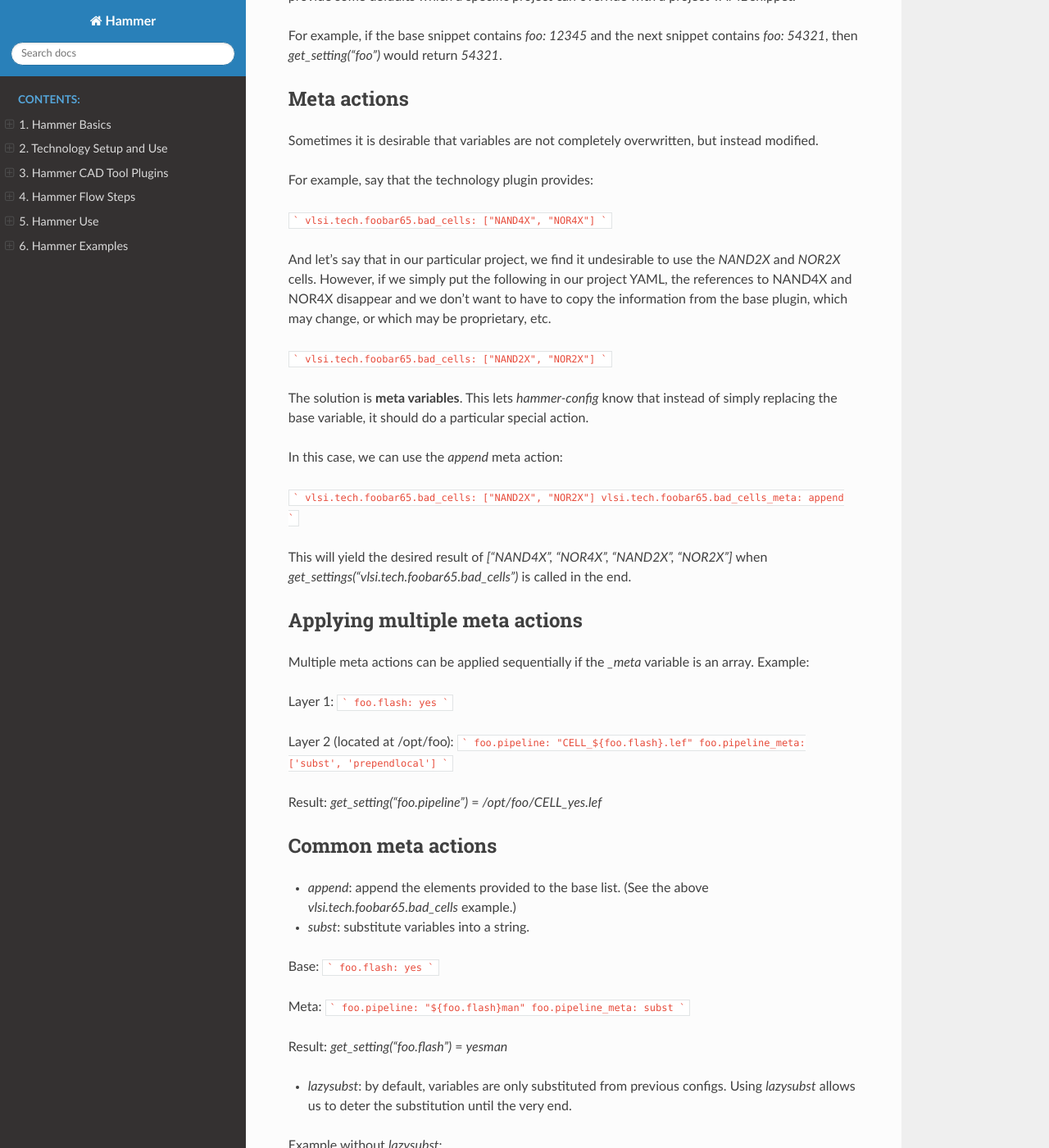
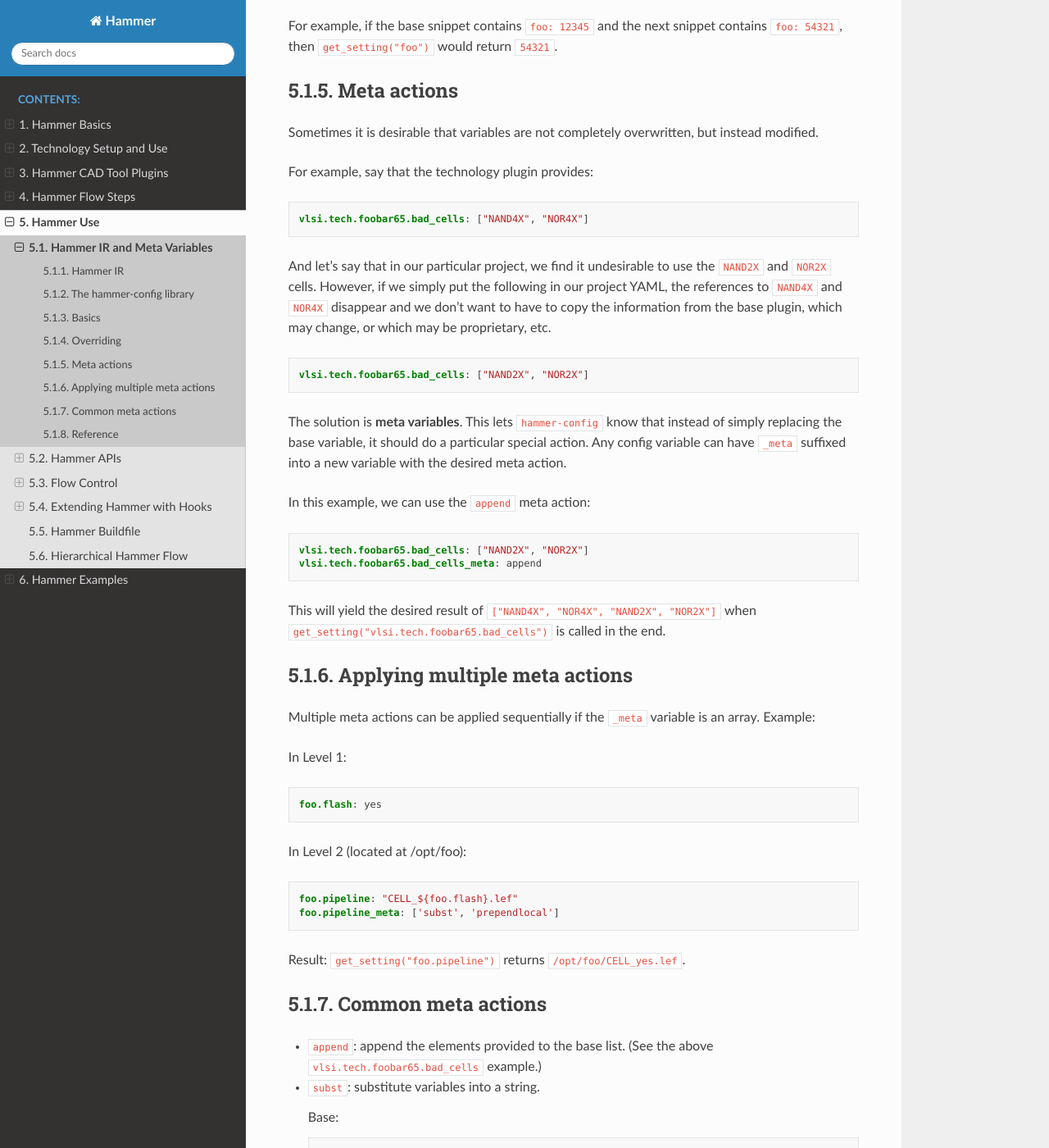
Before and after one commit to ucb-bar/hammer, a Sphinx documentation site: the page built from doc/Hammer-Use/Hammer-Config.rst, in a window 1280 px wide and 1400 px high, scrolled down 1084 px. Shown: the whole window at 82% size. Built offline with Sphinx 7.4.7 and the Read the Docs theme 2.0.0, drawn with Linux system fonts in a browser that asks for light colours; pages that are not in the unit, such as notebooks, are missing from menus; some of the changed text lies outside the part shown.

Commit message:
fix formatting, address my own comments

````diff
--- a/doc/Hammer-Basics/Hammer-Overview.rst
+++ b/doc/Hammer-Basics/Hammer-Overview.rst
@@ -25,6 +25,8 @@ Here is an example of a snippet that would be included in the user's input confi
         GND: "0 V"
 
 This demonstrates two different namespaces, ``vlsi.core`` and ``vlsi.inputs``, and then two different keys, ``technology`` and ``supplies``, which are set to the ``asap7`` technology and 0.7 Volts supply voltage, respectively.
+
+Further details about these keys and how they are manipulated is found in the :ref:`config` section.
 
 Tech Plugins
 -------------------------------
--- a/doc/Hammer-Use/Hammer-Config.rst
+++ b/doc/Hammer-Use/Hammer-Config.rst
@@ -1,7 +1,7 @@
 .. _config:
 
 Hammer IR and Meta Variables
-=======================================
+============================
 
 Hammer IR
 ---------
@@ -13,28 +13,28 @@ The hammer-config library
 
 The `hammer-config library <https://github.com/ucb-bar/hammer/tree/master/src/hammer_config>`_ is the part of Hammer responsible for parsing Hammer YAML/JSON configuration files into Hammer IR. Hammer IR is used for the standardization and interchange of data between the different parts of Hammer and Hammer plugins.
 
-There is a built-in order of precedence, which from lowest to highest: 1) Hammer default, 2) tool plugin, 3) tech plugin, 4) User's Hammer IR. In 4), subsequent JSON/YAML files specified with -p in the command line have higher precedence, and keys appearing later if duplicated in a file also take precedence.
+There is a built-in order of precedence, which from lowest to highest: 1) Hammer default, 2) tool plugin, 3) tech plugin, 4) User's Hammer IR. In 4), subsequent JSON/YAML files specified with ``-p`` in the command line have higher precedence, and keys appearing later if duplicated in a file also take precedence. In the examples below, "Level #" will be used to denote the level of precedence of the configuration snippet.
 
-`get_setting()` is available to all Hammer plugins (including technologies, tool steps, hooks).
+The ``get_setting()`` method is available to all Hammer technology/tool plugins and hooks (see :ref:`hooks`).
 
 Basics
 ------
 
-```
-foo:
-    bar:
-        adc: "yes"
-        dac: "no"
-```
+.. code-block:: yaml
 
-The basic idea of Hammer IR in YAML/JSON format is centered around a hierarchically nested tree of YAML/JSON dictionaries. For example, the above YAML snippet is translated to two variables which can be queried in code - `foo.bar.adc` would have `yes` and `foo.bar.dac` would have `no`.
+    foo:
+        bar:
+            adc: "yes"
+            dac: "no"
+
+The basic idea of Hammer IR in YAML/JSON format is centered around a hierarchically nested tree of YAML/JSON dictionaries. For example, the above YAML snippet is translated to two variables which can be queried in code - ``foo.bar.adc`` would have ``yes`` and ``foo.bar.dac`` would have ``no``.
 
 Overriding
 ----------
 
 Hammer IR snippets frequently "override" each other. For example, a technology plugin might provide some defaults which a specific project can override with a project YAML snippet.
 
-For example, if the base snippet contains `foo: 12345` and the next snippet contains `foo: 54321`, then `get_setting("foo")` would return `54321`.
+For example, if the base snippet contains ``foo: 12345`` and the next snippet contains ``foo: 54321``, then ``get_setting("foo")`` would return ``54321``.
 
 Meta actions
 --------------
@@ -43,163 +43,180 @@ Sometimes it is desirable that variables are not completely overwritten, but ins
 
 For example, say that the technology plugin provides:
 
-```
-vlsi.tech.foobar65.bad_cells: ["NAND4X", "NOR4X"]
-```
+.. code-block:: yaml
 
-And let's say that in our particular project, we find it undesirable to use the `NAND2X` and `NOR2X` cells. However, if we simply put the following in our project YAML, the references to NAND4X and NOR4X disappear and we don't want to have to copy the information from the base plugin, which may change, or which may be proprietary, etc.
+    vlsi.tech.foobar65.bad_cells: ["NAND4X", "NOR4X"]
 
-```
-vlsi.tech.foobar65.bad_cells: ["NAND2X", "NOR2X"]
-```
+And let's say that in our particular project, we find it undesirable to use the ``NAND2X`` and ``NOR2X`` cells. However, if we simply put the following in our project YAML, the references to ``NAND4X`` and ``NOR4X`` disappear and we don't want to have to copy the information from the base plugin, which may change, or which may be proprietary, etc.
 
-The solution is **meta variables**. This lets `hammer-config` know that instead of simply replacing the base variable, it should do a particular special action.
+.. code-block:: yaml
 
-In this case, we can use the `append` meta action:
+    vlsi.tech.foobar65.bad_cells: ["NAND2X", "NOR2X"]
 
-```
-vlsi.tech.foobar65.bad_cells: ["NAND2X", "NOR2X"]
-vlsi.tech.foobar65.bad_cells_meta: append
-```
+The solution is **meta variables**. This lets ``hammer-config`` know that instead of simply replacing the base variable, it should do a particular special action. Any config variable can have ``_meta`` suffixed into a new variable with the desired meta action.
 
-This will yield the desired result of `["NAND4X", "NOR4X", "NAND2X", "NOR2X"]` when `get_settings("vlsi.tech.foobar65.bad_cells")` is called in the end.
+In this example, we can use the ``append`` meta action:
+
+.. code-block:: yaml
+
+    vlsi.tech.foobar65.bad_cells: ["NAND2X", "NOR2X"]
+    vlsi.tech.foobar65.bad_cells_meta: append
+
+This will yield the desired result of ``["NAND4X", "NOR4X", "NAND2X", "NOR2X"]`` when ``get_setting("vlsi.tech.foobar65.bad_cells")`` is called in the end.
 
 Applying multiple meta actions
 ------------------------------
 
-Multiple meta actions can be applied sequentially if the `_meta` variable is an array. Example:
+Multiple meta actions can be applied sequentially if the ``_meta`` variable is an array. Example:
 
-Layer 1:
-```
-foo.flash: yes
-```
+In Level 1:
 
-Layer 2 (located at /opt/foo):
-```
-foo.pipeline: "CELL_${foo.flash}.lef"
-foo.pipeline_meta: ['subst', 'prependlocal']
-```
+.. code-block:: yaml
 
+    foo.flash: yes
 
-Result: `get_setting("foo.pipeline")` = `/opt/foo/CELL_yes.lef`
+In Level 2 (located at /opt/foo):
+
+.. code-block:: yaml
+
+    foo.pipeline: "CELL_${foo.flash}.lef"
+    foo.pipeline_meta: ['subst', 'prependlocal']
+
+Result: ``get_setting("foo.pipeline")`` returns ``/opt/foo/CELL_yes.lef``.
 
 Common meta actions
 -------------------
 
-* `append`: append the elements provided to the base list. (See the above `vlsi.tech.foobar65.bad_cells` example.)
-* `subst`: substitute variables into a string.
+* ``append``: append the elements provided to the base list. (See the above ``vlsi.tech.foobar65.bad_cells`` example.)
+* ``subst``: substitute variables into a string.
 
-Base:
-```
-foo.flash: yes
-```
+  Base:
 
-Meta:
-```
-foo.pipeline: "${foo.flash}man"
-foo.pipeline_meta: subst
-```
+  .. code-block:: yaml
 
-Result: `get_setting("foo.flash")` = `yesman`
+    foo.flash: yes
 
-* `lazysubst`: by default, variables are only substituted from previous configs. Using `lazysubst` allows us to deter the substitution until the very end.
+  Meta:
 
-Example without `lazysubst`:
+  .. code-block:: yaml
 
-Layer 1:
-```
-foo.flash: yes
-```
+    foo.pipeline: "${foo.flash}man"
+    foo.pipeline_meta: subst
 
-Layer 2:
-```
-foo.pipeline: "${foo.flash}man"
-foo.pipeline_meta: subst
-```
+  Result: ``get_setting("foo.flash")`` returns ``yesman``
 
-Layer 3:
-```
-foo.flash: no
-```
+* ``lazysubst``: by default, variables are only substituted from previous configs. Using ``lazysubst`` allows us to deter the substitution until the very end.
 
-Result: `get_setting("foo.flash")` = `yesman`
+  Example without ``lazysubst``:
 
-Example with `lazysubst`:
+  Level 1:
 
-Layer 1:
-```
-foo.flash: yes
-```
+  .. code-block:: yaml
 
-Layer 2:
-```
-foo.pipeline: "${foo.flash}man"
-foo.pipeline_meta: lazysubst
-```
+    foo.flash: yes
 
-Layer 3:
-```
-foo.flash: no
-```
+  Level 2:
 
-Result: `get_setting("foo.flash")` = `noman`
+  .. code-block:: yaml
 
-* `crossref` - directly reference another setting. Example:
+    foo.pipeline: "${foo.flash}man"
+    foo.pipeline_meta: subst
 
-Layer 1:
-```
-foo.flash: yes
-```
+  Level 3:
 
-Layer 2:
-```
-foo.mob: "foo.flash"
-foo.mob_meta: crossref
-```
+  .. code-block:: yaml
 
-Result: `get_setting("foo.mob")` = `yes`
+    foo.flash: no
 
-* `transclude` - transclude the given path. Example:
+  Result: ``get_setting("foo.flash")`` returns ``yesman``
 
-Layer 1:
-```
-foo.bar: "/opt/foo/myfile.txt"
-foo.bar_meta: transclude
-```
+  Example with ``lazysubst``:
 
-Result: `get_setting("foo.bar")` = `<contents of /opt/foo/myfile.txt>`
+  Level 1:
 
-* `prependlocal` - prepend the local path of this config file. Example:
+  .. code-block:: yaml
 
-Layer 1 (located at /opt/foo):
-```
-foo.bar: "myfile.txt"
-foo.bar_meta: prependlocal
-```
+    foo.flash: yes
 
-Result: `get_setting("foo.mob")` = `/opt/foo/myfile.txt`
+  Level 2:
 
-* `deepsubst` - like `subst` but descends into sub-elements. Example:
+  .. code-block:: yaml
 
-Layer 1:
-```
-foo.bar: "123"
-```
+    foo.pipeline: "${foo.flash}man"
+    foo.pipeline_meta: lazysubst
 
-Layer 2:
-```
-foo.bar:
-  baz: "${foo.bar}45"
-  quux: "32${foo.bar}"
-foo.bar_meta: deepsubst
-```
+  Level 3:
 
-Result: `get_setting("foo.bar.baz")` = `12345` and `get_setting("foo.bar.baz")` = `32123`
+  .. code-block:: yaml
+
+    foo.flash: no
+
+  Result: ``get_setting("foo.flash")`` returns ``noman``
+
+* ``crossref`` - directly reference another setting. Example:
+
+  Level 1:
+
+  .. code-block:: yaml
+
+    foo.flash: yes
+
+  Level 2:
+
+  .. code-block:: yaml
+
+    foo.mob: "foo.flash"
+    foo.mob_meta: crossref
+
+  Result: ``get_setting("foo.mob")`` returns ``yes``
+
+* ``transclude`` - transclude the given path. Example:
+
+  Level 1:
+
+  .. code-block:: yaml
+
+    foo.bar: "/opt/foo/myfile.txt"
+    foo.bar_meta: transclude
+
+  Result: ``get_setting("foo.bar")`` returns ``<contents of /opt/foo/myfile.txt>``
+
+* ``prependlocal`` - prepend the local path of this config file. Example:
+
+  Level 1 (located at /opt/foo):
+
+  .. code-block:: yaml
+
+    foo.bar: "myfile.txt"
+    foo.bar_meta: prependlocal
+
+  Result: ``get_setting("foo.mob")`` returns ``/opt/foo/myfile.txt``
+
+* ``deepsubst`` - like ``subst`` but descends into sub-elements. Example:
+
+  Level 1:
+
+  .. code-block:: yaml
+
+    foo.bar: "123"
+
+  Level 2:
+
+  .. code-block:: yaml
+
+    foo.bar:
+      baz: "${foo.bar}45"
+      quux: "32${foo.bar}"
+    foo.bar_meta: deepsubst
+
+  Result: ``get_setting("foo.bar.baz")`` returns ``12345`` and ``get_setting("foo.bar.baz")`` returns ``32123``
 
 Reference
 ---------
 
-For a more comprehensive view, please consult the `hammer_config` API documentation as well as
+For a more comprehensive view, please consult the ``hammer_config`` API documentation in its implementation here:
 
 * https://github.com/ucb-bar/hammer/blob/master/src/hammer_config_test/test.py
 * https://github.com/ucb-bar/hammer/blob/master/src/hammer_config/config_src.py
+
+In ``config_src.py``, most supported meta actions are contained in the ``directives`` list of the ``get_meta_directives`` method.
--- a/doc/Hammer-Use/index.rst
+++ b/doc/Hammer-Use/index.rst
@@ -7,6 +7,7 @@ This documentation will walk through more advanced features of the Hammer infras
    :maxdepth: 2
    :caption: Hammer Use:
 
+   Hammer-Config
    Hammer-APIs
    Flow-Control
    Hooks
````
